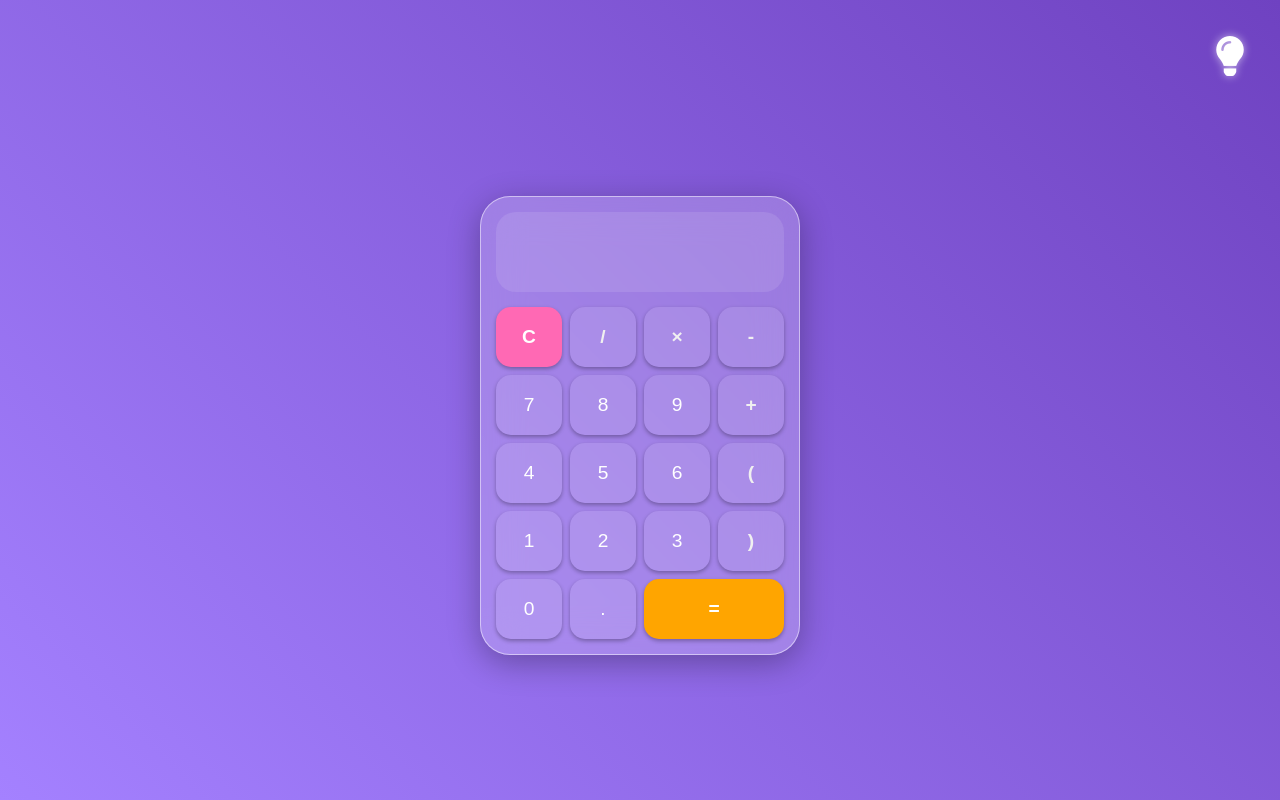
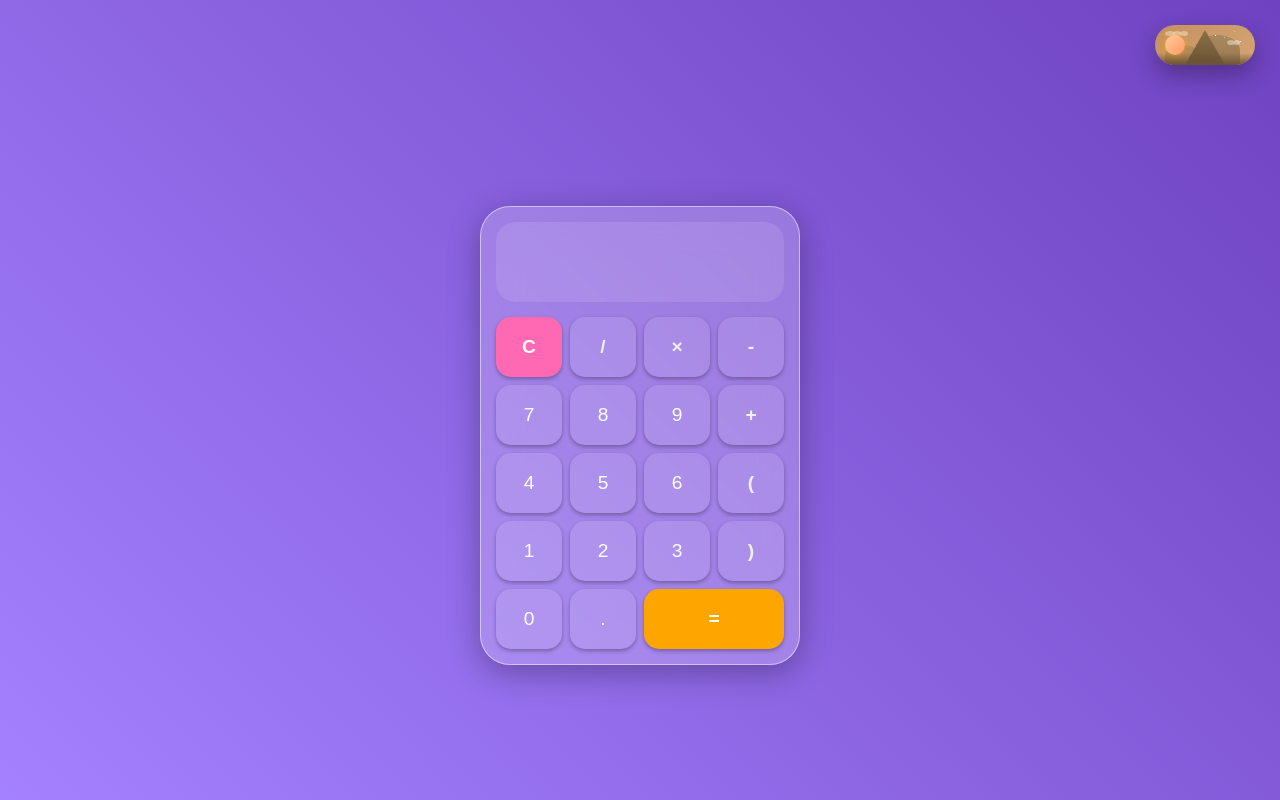
Before and after one commit to Axisthinks/Model, a plain HTML site: page index.html in a window 1280 px wide. Drawn offline with Linux system fonts and the light colour scheme.

Commit message:
Update index.html

```diff
--- a/index.html
+++ b/index.html
@@ -4,11 +4,6 @@
     <meta charset="UTF-8" />
     <meta name="viewport" content="width=device-width, initial-scale=1.0" />
     <title>Glassmorphism Calculator</title>
-
-    <link
-      rel="stylesheet"
-      href="https://cdnjs.cloudflare.com/ajax/libs/font-awesome/6.0.0-beta3/css/all.min.css"
-    />
 
     <style>
       /* --- CSS VARIABLES for Themes --- */
@@ -22,11 +17,10 @@
         --btn-text-color: white;
         --operator-color: #f0f0f0;
         --shadow-color: rgba(0, 0, 0, 0.3);
-        --bulb-color: white;
       }
 
+      /* Dark Theme (applied when <html> has [data-theme="dark"]) */
       html[data-theme="dark"] {
-        /* Dark Theme */
         --body-bg-start: #1c1c1e;
         --body-bg-end: #000000;
         --calc-bg-glass: rgba(0, 0, 0, 0.4);
@@ -35,7 +29,6 @@
         --btn-text-color: #e0e0e0;
         --operator-color: #90caf9;
         --shadow-color: rgba(0, 0, 0, 0.8);
-        --bulb-color: gold;
       }
 
       /* --- Global Styles using Variables --- */
@@ -57,42 +50,168 @@
           var(--body-bg-end)
         );
         overflow-x: hidden;
-        /* Changed to column to allow the fixed button to float above */
         flex-direction: column;
         transition: background 0.5s;
       }
 
       /* ---------------------------------------------------- */
-      /* --- Theme Toggle Button Styling (Fixed Position) --- */
+      /* --- NEW DAY/NIGHT TOGGLE STYLES (Resized to 100x40) --- */
       /* ---------------------------------------------------- */
-      #theme-toggle-btn {
-        /* Fixes the button relative to the viewport */
+      .toggle-container {
+        /* Main Size Adjustment */
+        width: 100px;
+        height: 40px;
+        border-radius: 20px; /* Adjusted border radius */
+
         position: fixed;
-        top: 25px; /* Distance from the top */
-        right: 25px; /* Distance from the right side */
+        top: 25px;
+        right: 25px;
+        z-index: 10;
 
-        background: none;
-        border: none;
-        color: var(--bulb-color);
-        font-size: 2.5rem;
+        background: linear-gradient(135deg, #c49060 0%, #d4a574 100%);
+        box-shadow: 0 10px 25px rgba(0, 0, 0, 0.3);
+        overflow: hidden;
         cursor: pointer;
-        padding: 10px;
-        transition: color 0.3s, text-shadow 0.3s;
-        z-index: 10; /* Ensures it's always on top of the calculator */
+        transition: all 0.7s cubic-bezier(0.4, 0, 0.2, 1);
       }
 
-      #theme-toggle-btn:hover {
+      html[data-theme="dark"] .toggle-container {
+        background: linear-gradient(135deg, #3d5a80 0%, #4a5f7a 100%);
+      }
+
+      .toggle-container:hover {
+        transform: scale(1.05);
+      }
+
+      /* Landscape */
+      .landscape {
+        position: absolute;
+        inset: 0;
+        overflow: hidden;
+      }
+
+      /* Mountains (Scaled Down) */
+      .mountain {
+        position: absolute;
+        bottom: 0;
+        background: linear-gradient(to top, #8b6f47, #a0845a);
+        border-radius: 50% 50% 0 0;
+      }
+
+      .mountain-1 {
+        left: 10%;
+        width: 35px;
+        height: 20px;
+        opacity: 0.6;
+      }
+
+      .mountain-2 {
+        right: 15%;
+        width: 45px;
+        height: 30px;
         opacity: 0.8;
       }
 
-      /* Glowing effect for the bulb */
-      html[data-theme="light"] #theme-toggle-btn {
-        text-shadow: 0 0 8px rgba(255, 255, 255, 0.6);
+      .mountain-3 {
+        left: 30%;
+        width: 40px;
+        height: 35px;
+        background: linear-gradient(to top, #6b5435, #8b6f47);
+        clip-path: polygon(0% 100%, 50% 0%, 100% 100%);
+        border-radius: 0;
       }
 
-      html[data-theme="dark"] #theme-toggle-btn {
-        text-shadow: 0 0 15px gold, 0 0 30px gold, 0 0 45px gold;
+      /* Clouds (Scaled Down) */
+      .cloud {
+        position: absolute;
+        display: flex;
+        gap: 1px; /* Reduced gap */
+        opacity: 0;
+        transition: opacity 0.7s ease;
       }
+
+      html[data-theme="light"] .cloud {
+        opacity: 1;
+      }
+
+      .cloud span {
+        background: rgba(255, 255, 255, 0.4);
+        border-radius: 50%;
+        height: 5px; /* Reduced height */
+      }
+
+      .cloud-1 {
+        top: 6px; /* Adjusted */
+        left: 10%;
+      }
+      .cloud-1 span:nth-child(1) { width: 10px; }
+      .cloud-1 span:nth-child(2) { width: 8px; margin-left: -3px; }
+      .cloud-1 span:nth-child(3) { width: 8px; margin-left: -2px; }
+
+      .cloud-2 {
+        top: 15px; /* Adjusted */
+        right: 15%;
+      }
+      .cloud-2 span:nth-child(1) { width: 8px; }
+      .cloud-2 span:nth-child(2) { width: 6px; margin-left: -2px; }
+
+      /* Desert floor */
+      .desert-floor {
+        position: absolute;
+        bottom: 0;
+        left: 0;
+        right: 0;
+        height: 12px; /* Reduced */
+        background: linear-gradient(to top, rgba(107, 84, 53, 1), transparent);
+      }
+
+      /* Sun/Moon (Scaled Down and Repositioned) */
+      .sun-moon {
+        position: absolute;
+        top: 50%;
+        transform: translateY(-50%);
+        width: 20px; /* Reduced */
+        height: 20px; /* Reduced */
+        border-radius: 50%;
+        transition: all 0.7s cubic-bezier(0.4, 0, 0.2, 1);
+        left: 10px; /* Adjusted Start position */
+        background: linear-gradient(to bottom right, #ffcc99, #ff9966);
+        box-shadow: 0 0 8px rgba(255, 165, 0, 0.6);
+      }
+
+      html[data-theme="dark"] .sun-moon {
+        left: calc(100% - 30px); /* Adjusted End position */
+        background: linear-gradient(to bottom right, #ffe699, #ffd666);
+        box-shadow: 0 0 12px rgba(255, 255, 0, 0.8);
+      }
+
+      /* Stars (Scaled Down) */
+      .star {
+        position: absolute;
+        background: white;
+        border-radius: 50%;
+        opacity: 0;
+        transition: opacity 0.7s ease;
+        animation: pulse 2s infinite;
+      }
+
+      html[data-theme="dark"] .star {
+        opacity: 1;
+      }
+
+      .star-1 { top: 6px; right: 20px; width: 1px; height: 1px; } /* Reduced */
+      .star-2 { top: 12px; right: 30px; width: 1px; height: 1px; animation-delay: 0.5s; } /* Reduced */
+      .star-3 { top: 10px; right: 40px; width: 0.5px; height: 0.5px; animation-delay: 1s; } /* Reduced */
+      .star-4 { top: 16px; right: 15px; width: 0.5px; height: 0.5px; animation-delay: 1.5s; } /* Reduced */
+
+      @keyframes pulse {
+        0%, 100% { opacity: 1; }
+        50% { opacity: 0.5; }
+      }
+
+      /* ---------------------------------------------------- */
+      /* --- Original Calculator Styles --- */
+      /* ---------------------------------------------------- */
 
       /* Calculator Container */
       .calculator {
@@ -107,8 +226,8 @@
         border: 1px solid var(--calc-border);
         box-shadow: 0 8px 32px 0 var(--shadow-color);
         transition: background 0.5s, border 0.5s;
-        /* Added margin-top to prevent the fixed button from overlapping the calculator on small screens */
-        margin-top: 50px;
+        /* Adjusted margin-top for smaller toggle */
+        margin-top: 70px;
       }
 
       /* Display Screen Style */
@@ -183,7 +302,11 @@
       /* --- Responsive Adjustments for Mobile Screens --- */
       @media (max-width: 400px) {
         .calculator {
-          margin-top: 50px; /* Keep space below the fixed button */
+          margin-top: 60px; /* Adjusted for smallest size */
+        }
+        .toggle-container {
+            top: 15px;
+            right: 15px;
         }
         .screen {
           font-size: 2rem;
@@ -197,10 +320,32 @@
     </style>
   </head>
   <body>
-    <button id="theme-toggle-btn">
-      <i class="fas fa-lightbulb"></i>
-    </button>
+    <div class="toggle-container" id="theme-toggle">
+      <div class="landscape">
+        <div class="mountain mountain-1"></div>
+        <div class="mountain mountain-2"></div>
+        <div class="mountain mountain-3"></div>
 
+        <div class="cloud cloud-1">
+          <span></span>
+          <span></span>
+          <span></span>
+        </div>
+        <div class="cloud cloud-2">
+          <span></span>
+          <span></span>
+        </div>
+
+        <div class="desert-floor"></div>
+
+        <div class="sun-moon"></div>
+
+        <div class="star star-1"></div>
+        <div class="star star-2"></div>
+        <div class="star star-3"></div>
+        <div class="star star-4"></div>
+      </div>
+    </div>
     <div class="calculator">
       <div class="display">
         <input type="text" class="screen" value="" readonly />
@@ -246,26 +391,30 @@
 
       buttons.forEach((button) => {
         button.addEventListener("click", (e) => {
-          const value = e.target.getAttribute("data-value");
+          // FIX: Ensuring the data-value is extracted correctly from the clicked element
+          // We use e.currentTarget to make sure we get the value from the button itself, not a child element if there were any.
+          const value = e.currentTarget.getAttribute("data-value");
 
           if (value === "C") {
             screen.value = "";
           } else if (value === "=") {
             try {
+              // Replace display symbols (×) with JavaScript operators (*) before evaluation
               let result = screen.value.replace(/×/g, "*").replace(/÷/g, "/");
               screen.value = eval(result);
             } catch {
               screen.value = "Error";
             }
           } else {
+            // Append the correct value to the screen
             screen.value += value;
           }
         });
       });
 
       // --- Theme Toggle Logic ---
-      const themeToggleBtn = document.getElementById("theme-toggle-btn");
-      const htmlElement = document.documentElement; // The <html> tag
+      const themeToggleDiv = document.getElementById("theme-toggle");
+      const htmlElement = document.documentElement;
 
       function switchTheme() {
         const currentTheme = htmlElement.getAttribute("data-theme");
@@ -279,8 +428,8 @@
         }
       }
 
-      // Event listener for the theme button
-      themeToggleBtn.addEventListener("click", switchTheme, false);
+      // Event listener for the theme container div
+      themeToggleDiv.addEventListener("click", switchTheme, false);
 
       // Load saved theme on page load
       const savedTheme = localStorage.getItem("theme");
```
